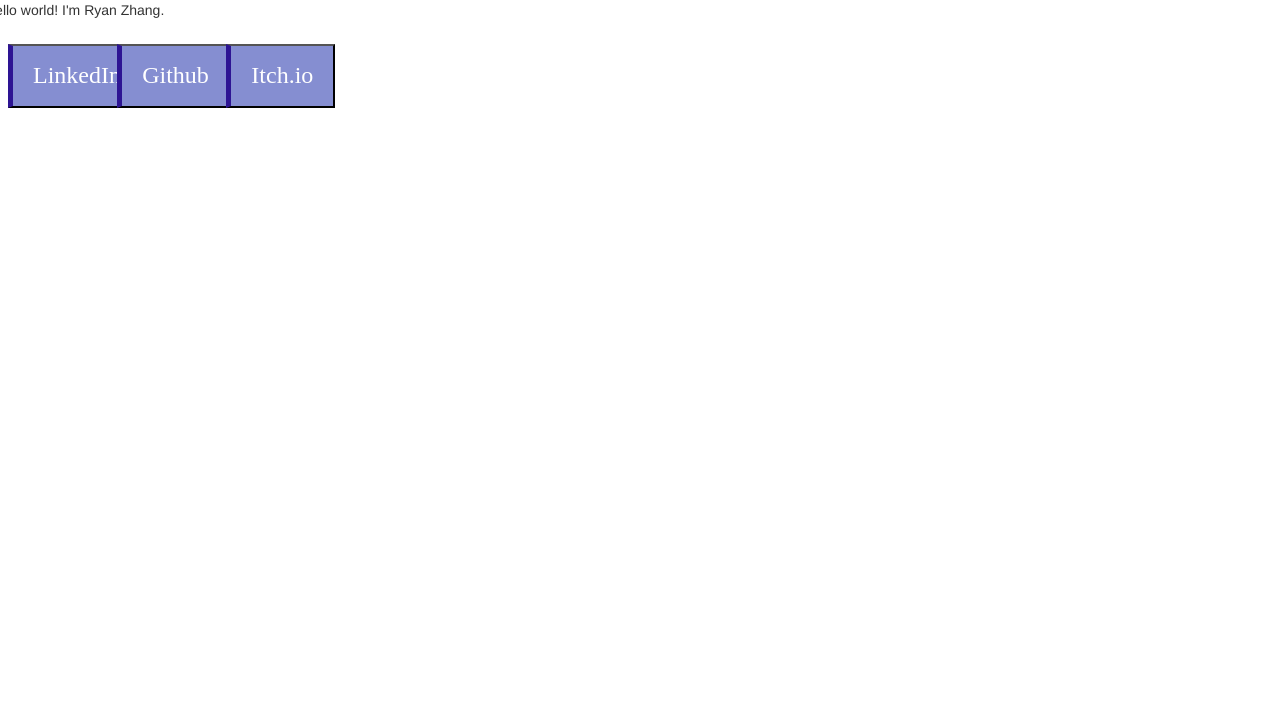
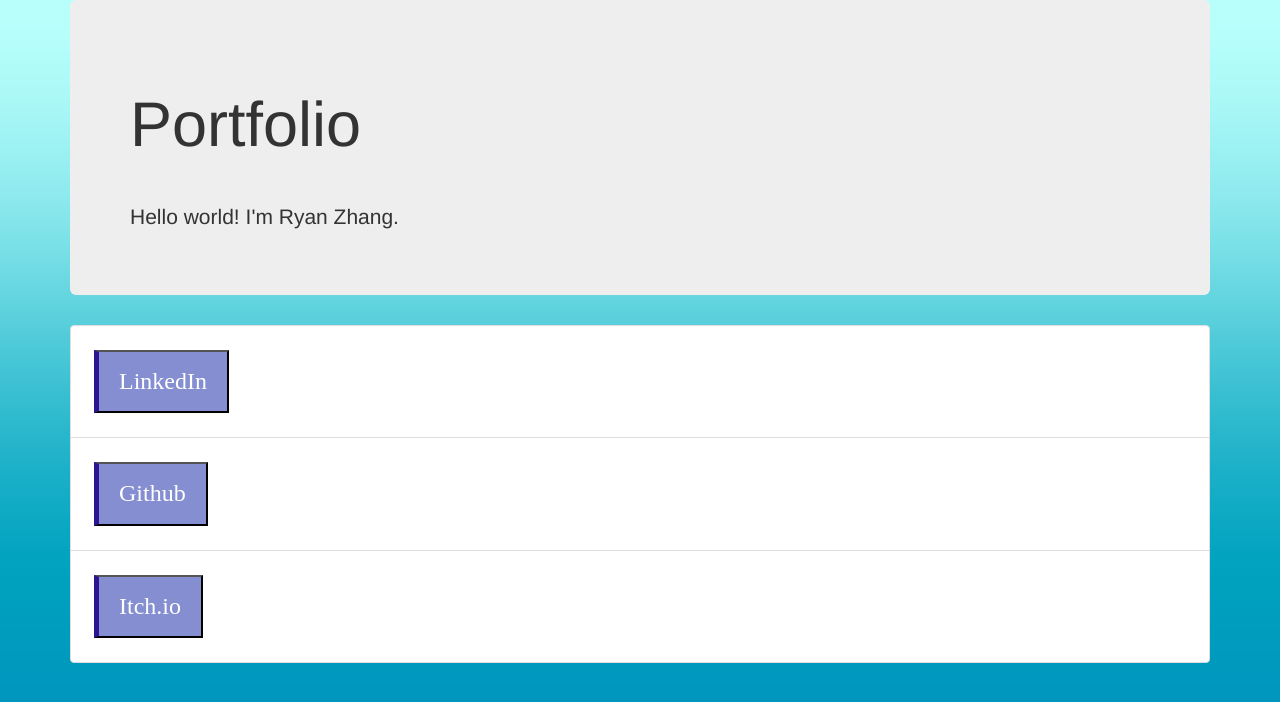
Before and after one commit to CouriersRyan/CouriersRyan.github.io, a website built with Parcel: page index.html in a window 1280 px wide. Built offline with nearby package versions, Linux system fonts and the light colour scheme.

Commit message:
Organized items into a container and list. Uploaded test icon and bg.

```diff
--- a/css/main.css
+++ b/css/main.css
@@ -106,6 +106,18 @@
   margin: 14px 8px;
   cursor: pointer;
   font-family: Economica;
+}
+
+.list-group {
+  align-content: center;
+}
+
+.list-group-item {
+  align-content: center;
+}
+
+body{
+  background: url("../img/background.png") repeat 0 0;
 }
 
 /* ==========================================================================
--- a/index.html
+++ b/index.html
@@ -17,9 +17,9 @@
   <!-- Place favicon.ico in the root directory -->
 
   <link rel="stylesheet" href="css/normalize.css">
-  <link rel="stylesheet" href="css/main.css">
   <link rel="stylesheet" href="https://maxcdn.bootstrapcdn.com/bootstrap/3.3.7/css/bootstrap.min.css">
   <script src="https://maxcdn.bootstrapcdn.com/bootstrap/3.3.7/js/bootstrap.min.js"></script>
+  <link rel="stylesheet" href="css/main.css">
 
   <meta name="theme-color" content="#fafafa">
 </head>
@@ -27,19 +27,28 @@
 <body>
 
   <!-- Add your site or application content here -->
-  <div class="row">
-  <p>Hello world! I'm Ryan Zhang.</p>
+  <div class="container">
+    <div class="jumbotron">
+      <h1>Portfolio</h1>
+      <p>Hello world! I'm Ryan Zhang.</p>
+    </div>
   </div>
-  <div class="row">
-    <div class="col-sm-1">
-      <button onclick="window.location.href='https://www.linkedin.com/in/ryan-l-zhang'" class="link_buttons">LinkedIn</button>
-    </div>
-    <div class="col-sm-1">
-      <button onclick="window.location.href='https://www.github.com/CouriersRyan'" class="link_buttons">Github</button>
-    </div>
-    <div class="col-sm-1">
-      <button onclick="window.location.href='https://lokkei.itch.io/'" class="link_buttons">Itch.io</button>
-    </div>
+
+  <div class="container">
+    <ul class="list-group">
+      <li class="list-group-item">
+        <button onclick="window.location.href='https://www.linkedin.com/in/ryan-l-zhang'" class="link_buttons">
+          LinkedIn
+        </button>
+      </li>
+      <li class="list-group-item">
+        <button onclick="window.location.href='https://www.github.com/CouriersRyan'" class="link_buttons">Github
+        </button>
+      </li>
+      <li class="list-group-item">
+        <button onclick="window.location.href='https://lokkei.itch.io/'" class="link_buttons">Itch.io</button>
+      </li>
+    </ul>
   </div>
 
 
```
Also changed, not shown: favicon.ico, icon.png, img/background.png (added).
